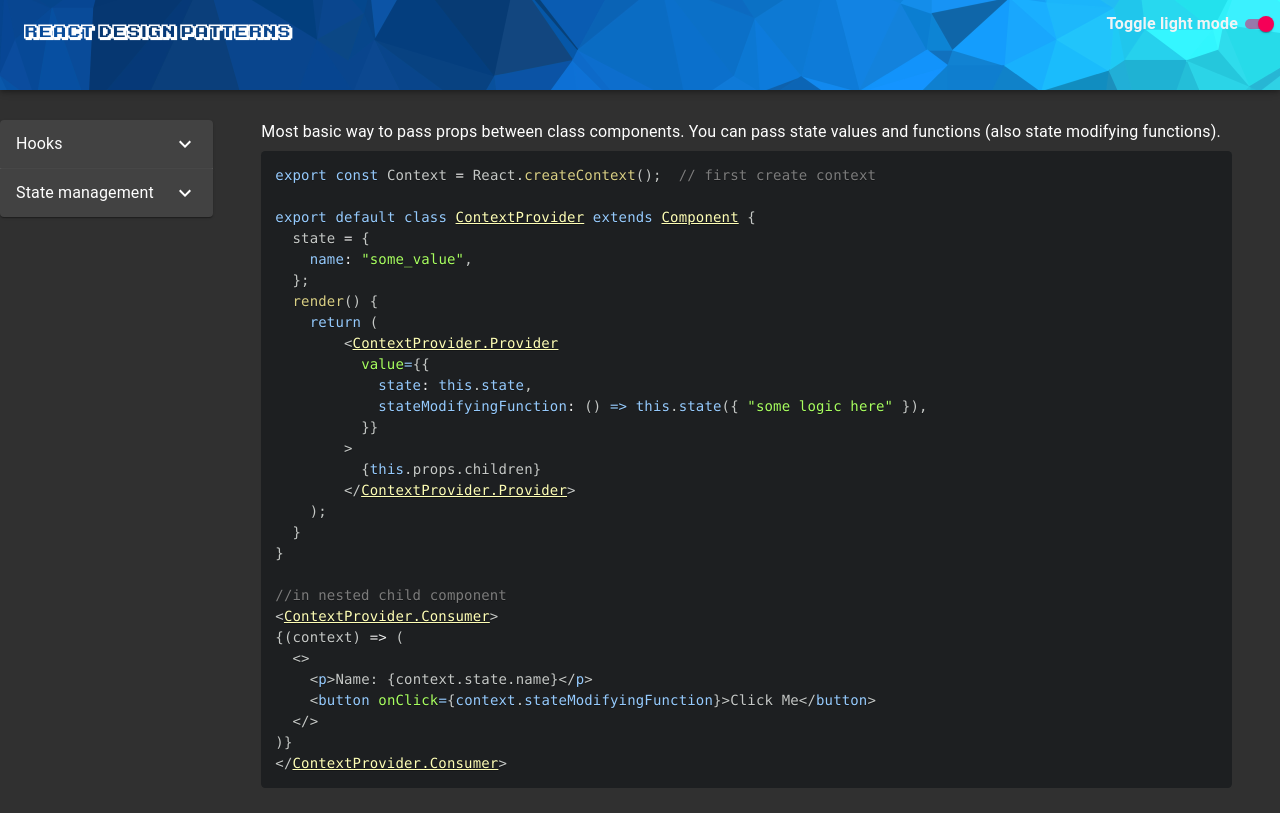
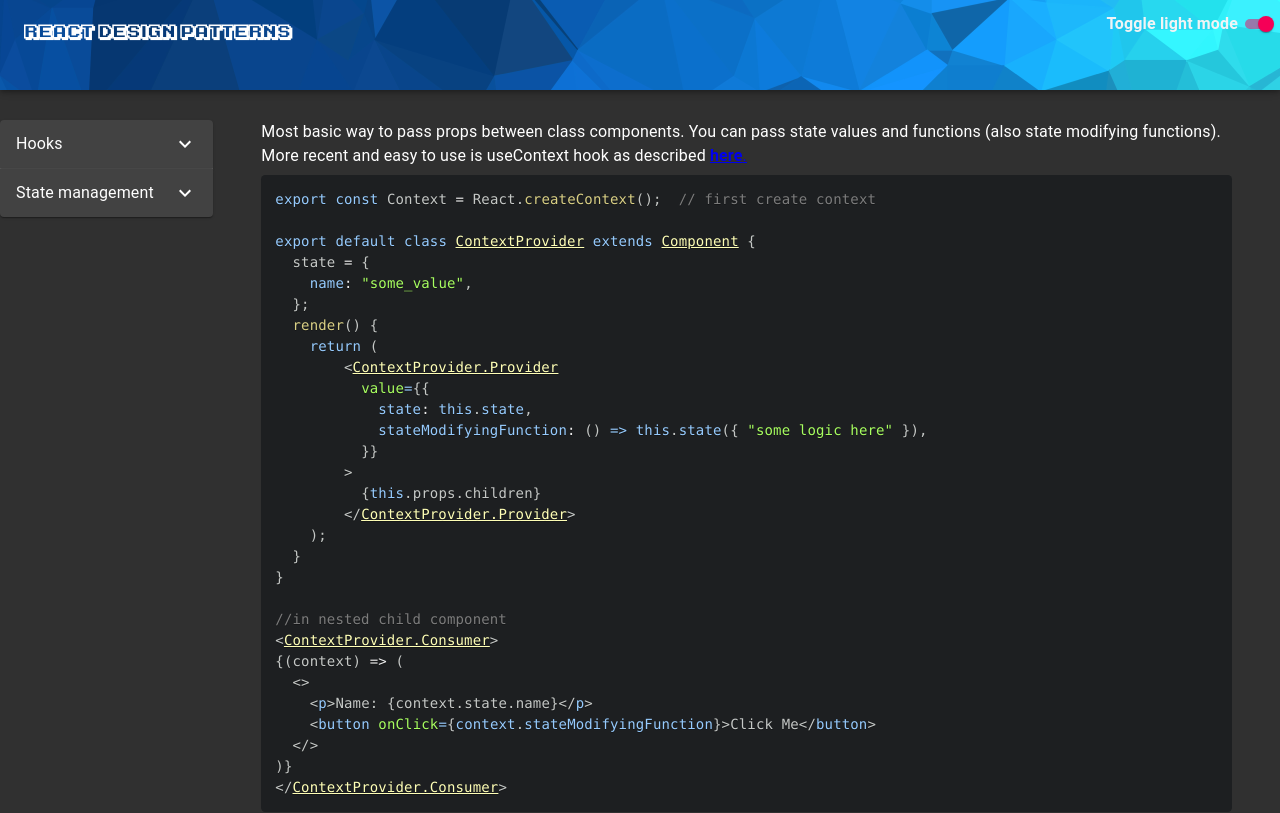
Before and after one commit to apokalipsa44/react-patterns, a React (Create React App) app: page /state/contextProvider in a window 1280 px wide. Shown: the top 813 px of the page. Built offline with nearby package versions, Linux system fonts and the light colour scheme.

Commit message:
use context link added

```diff
--- a/src/views/stateManagement/ContextProviderView.js
+++ b/src/views/stateManagement/ContextProviderView.js
@@ -6,6 +6,7 @@ import {
   contextApiExampleCode,
   contextApiBasicCode,
 } from "./codeSnippets/contextApiSnippets";
+import { Link } from "react-router-dom";
 
 export const NameContext = React.createContext();
 
@@ -14,6 +15,12 @@ const contextApiDescription = (
     <Typography>
       Most basic way to pass props between class components. You can pass state
       values and functions (also state modifying functions).
+    </Typography>
+    <Typography>
+      More recent and easy to use is useContext hook as described{' '}
+      <Link to="/hooks/useMemo">
+        <b>here</b>.
+      </Link>
     </Typography>
     <SyntaxHighlighter style={atomDark} language="jsx">
       {contextApiBasicCode}
@@ -47,7 +54,14 @@ export default class ContextProviderView extends Component {
 class NotImportantChild extends Component {
   render() {
     return (
-      <div style={{ backgroundColor: "#d9b041", paddingLeft: "12px",paddingRight: "12px", width:"30%"}}>
+      <div
+        style={{
+          backgroundColor: "#d9b041",
+          paddingLeft: "12px",
+          paddingRight: "12px",
+          width: "30%",
+        }}
+      >
         <h3>I didn't get any props...</h3>
         <ImportantChild></ImportantChild>
         <h3>end of the first child</h3>
@@ -61,7 +75,7 @@ class ImportantChild extends Component {
     return (
       <NameContext.Consumer>
         {(context) => (
-          <div style={{ backgroundColor: "#f1f1f1", color:"#303030" }}>
+          <div style={{ backgroundColor: "#f1f1f1", color: "#303030" }}>
             <h3>But i did!</h3>
             <h3>Name passed from context provider: {context.name}</h3>
           </div>
```
